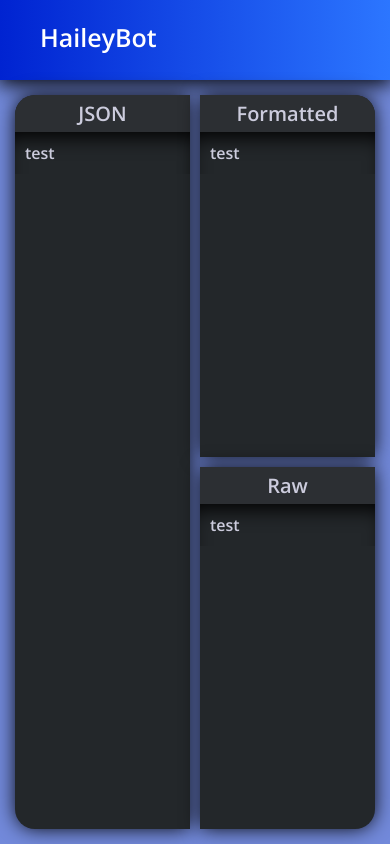
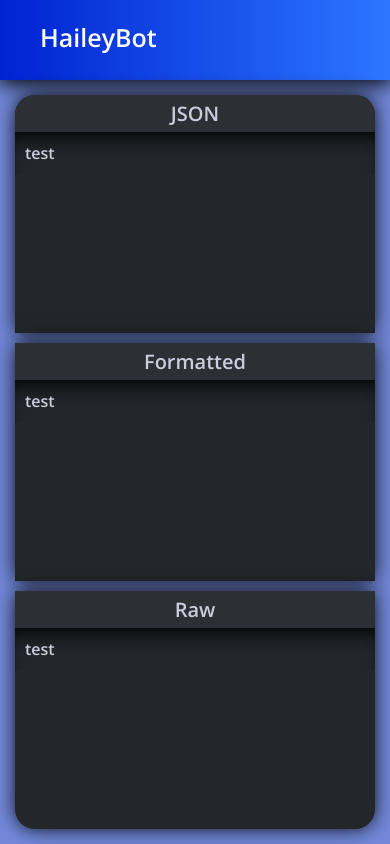
Before and after one commit to HaileyBot/haileybot.github.io, a PHP site: page /changelog/index.html in a window 390 px wide. Run offline with PHP 8.4, Linux system fonts and the light colour scheme.

Commit message:
Added mobile formatting

```diff
--- a/changelog/index.html
+++ b/changelog/index.html
@@ -5,26 +5,12 @@
     <link rel="stylesheet" type="text/css" href="style.css" />
     <script type="text/javascript" src="script.js"></script>
 </head>
-<body onload="resize()">
+<body onload="loadBody();resize()">
     <div id="topbar">
         <div class="title">HaileyBot</div>
     </div>
-    <table>
-        <tr>
-            <td id="input" rowspan="2">
-                <div class="header">JSON</div>
-                <div class="content">test</div>
-            </td>
-            <td id="formatted">
-                <div class="header">Formatted</div>
-                <div class="content">test</div>
-            </td>
-        </tr>
-        <tr>
-            <td id="raw">
-                <div class="header">Raw</div>
-                <div class="content">test</div>
-            </td>
-        </tr>
-    </table>
+    <div id="body">
+    </div>
+    <div id="footer">
+    </div>
 </body>
--- a/changelog/script.js
+++ b/changelog/script.js
@@ -1,8 +1,29 @@
+let scope = window.innerWidth >= window.innerHeight ? "d" : "m";
+
+function loadBody() {
+ document.getElementById("body").innerHTML = window.innerWidth >= window.innerHeight ?
+  '<table><tr><td id="input_d" rowspan="2"><div class="header">JSON</div><div class="content">test</div></td><td id="formatted_d"><div class="header">Formatted</div><div class="content">test</div></td></tr><tr><td id="raw_d"><div class="header">Raw</div><div class="content">test</div></td></tr></table>' :
+  '<table><tr><td id="input_m"><div class="header">JSON</div><div class="content">test</div></td></tr><tr><td><div class="header">Formatted</div><div class="content">test</div></td></tr><tr><td id="raw_m"><div class="header">Raw</div><div class="content">test</div></td></tr></table>';
+ scope = window.innerWidth >= window.innerHeight ? "d" : "m";
+}
+
+function loadJSON(file, callback) {
+ // if (window)
+ let xobj = new XMLHttpRequest();
+ xobj.overrideMimeType("application/json");
+ xobj.open('GET', file, true);
+ xobj.onreadystatechange = function() {
+  if (xobj.readyState == 4 && xobj.status == "200") callback(xobj.responseText)
+ };
+ xobj.send(null);
+}
+
 function resize() {
-	var table = document.getElementsByTagName("table")[0];
- table.style.height = `${window.innerHeight-90}px`;
- table.style.width = `${window.innerWidth-10}px`;
- document.getElementById("topbar").style.width = `${window.innerWidth-40}px`;
+ if ((window.innerWidth >= window.innerHeight && scope === "m") || (window.innerWidth < window.innerHeight && scope === "d")) loadBody();
+ let table = document.getElementsByTagName("table")[0];
+ table.style.height = `${window.innerHeight - 90}px`;
+ table.style.width = `${window.innerWidth - 10}px`;
+ document.getElementById("topbar").style.width = `${window.innerWidth - 40}px`;
 }
 
 window.addEventListener("resize", resize);
--- a/changelog/style.css
+++ b/changelog/style.css
@@ -29,14 +29,22 @@ td .header {
 	border-top-left-radius: inherit;
 	border-top-right-radius: inherit;
 }
-#input {
+#input_d {
 	border-top-left-radius: 20px;
 	border-bottom-left-radius: 20px;
 }
-#formatted {
+#input_m {
+	border-top-left-radius: 20px;
 	border-top-right-radius: 20px;
 }
-#raw {
+#formatted_d {
+	border-top-right-radius: 20px;
+}
+#raw_d {
+	border-bottom-right-radius: 20px;
+}
+#raw_m {
+	border-bottom-left-radius: 20px;
 	border-bottom-right-radius: 20px;
 }
 #topbar {
```
